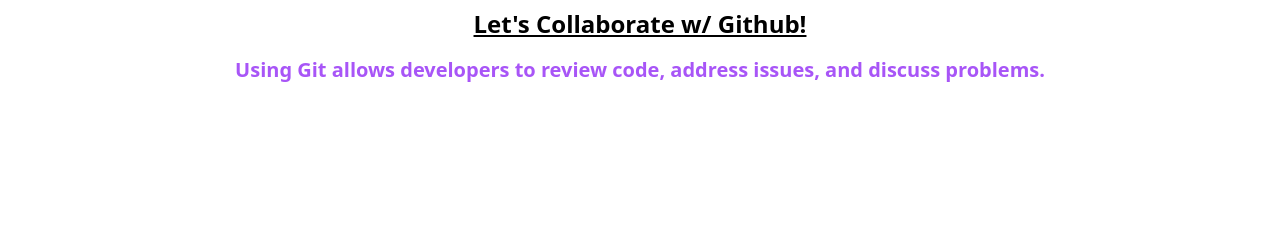
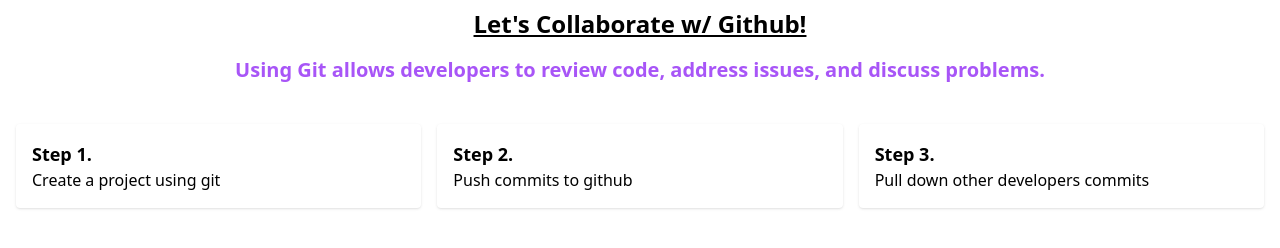
Before and after one commit to jopiniano/mdia-4590-wk7, a plain HTML site: page index.html in a window 1280 px wide. Drawn offline with nearby package versions, Linux system fonts and the light colour scheme.

Commit message:
Adds missing cards to home page
as per designed

```diff
--- a/index.html
+++ b/index.html
@@ -8,12 +8,27 @@
     <script src="https://cdn.tailwindcss.com"></script>
 </head>
 <body>
+    <!-- START HEADER -->
     <header class="container px-4 mx-auto">
         <div class="text-center mt-2">
             <h1 class="text-2xl font-bold underline">Let's Collaborate w/ Github!</h1>
             <h3 class="text-xl font-bold mt-4 text-purple-500">Using Git allows developers to review code, address issues, and discuss problems.</h3>
         </div>
-
     </header>
+    <!-- END HEADER -->
+    <section class="grid grid-cols-1 md:grid-cols-3 gap-4 mx-4 mt-10">
+        <div class="rounded shadow p-4">
+            <h3 class="text-lg font-bold">Step 1.</h3>
+            <p>Create a project using git</p>
+        </div>
+        <div class="rounded shadow p-4">
+            <h3 class="text-lg font-bold">Step 2.</h3>
+            <p>Push commits to github</p>
+        </div>
+        <div class="rounded shadow p-4">
+            <h3 class="text-lg font-bold">Step 3.</h3>
+            <p>Pull down other developers commits</p>
+        </div>
+    </section>
 </body>
 </html>
```
